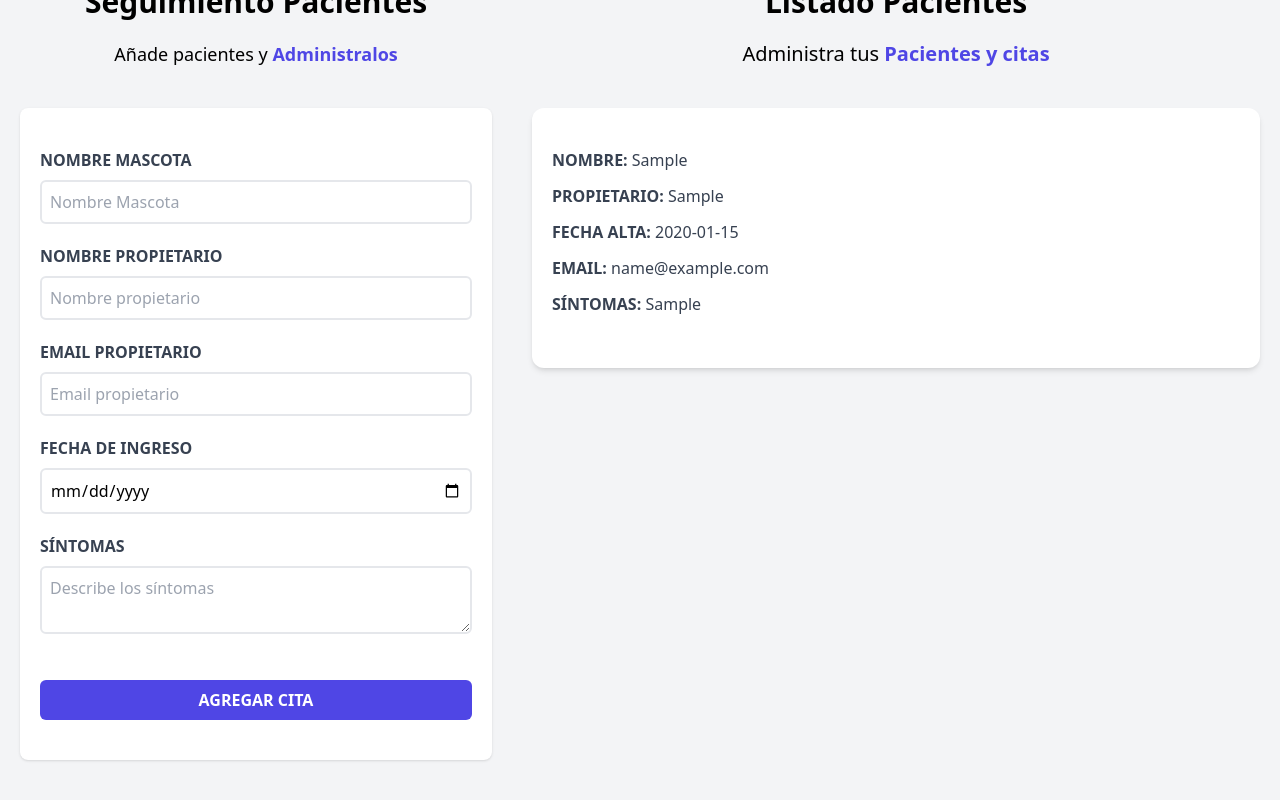
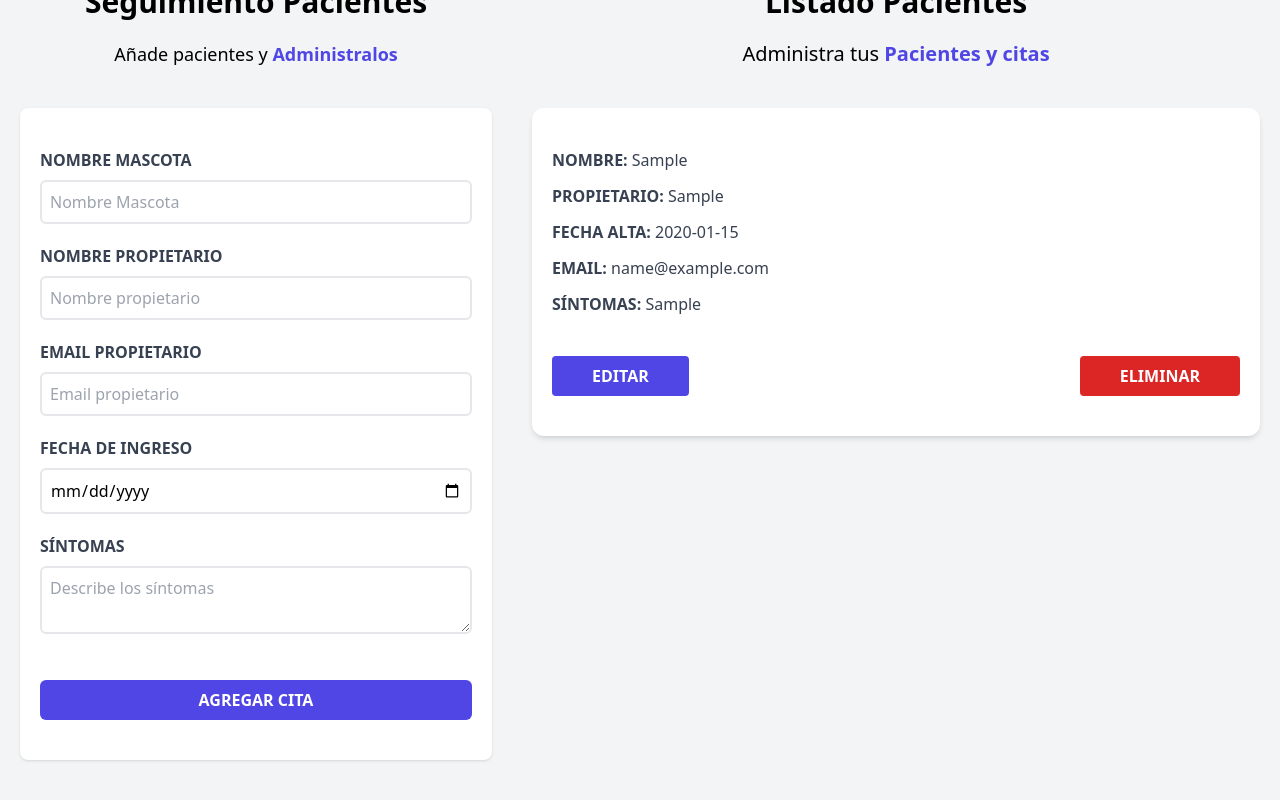
Before and after one commit to SebastianCastilloDev/administrador_de_pacientes, a React (Vite) app: page / in a window 1280 px wide. Both pictures are taken after typing "Sample", "Sample", "name@example.com", "2020-01-15", "Sample" into the empty fields and a click on the button "AGREGAR CITA". Shown: the part 192-992 px from the top of the page. Built offline with nearby package versions, Linux system fonts and the light colour scheme.

Commit message:
creando botones editar y eliminar

```diff
--- a/src/Components/Paciente.jsx
+++ b/src/Components/Paciente.jsx
@@ -23,6 +23,18 @@
                 Síntomas: {''}
                 <span className='font-normal normal-case'>{paciente.sintomas}</span>
             </p>
+            <div
+                className='flex justify-between mt-10'
+            >
+                <button
+                    type='button'
+                    className='py-2 px-10 bg-indigo-600 hover:bg-indigo-700 font-bold uppercase rounded text-white '
+                >Editar</button>
+                <button
+                    type='button'
+                    className='py-2 px-10 bg-red-600 hover:bg-red-700 font-bold uppercase rounded text-white '
+                >Eliminar</button>
+            </div>
         </div>
     )
 }
```
